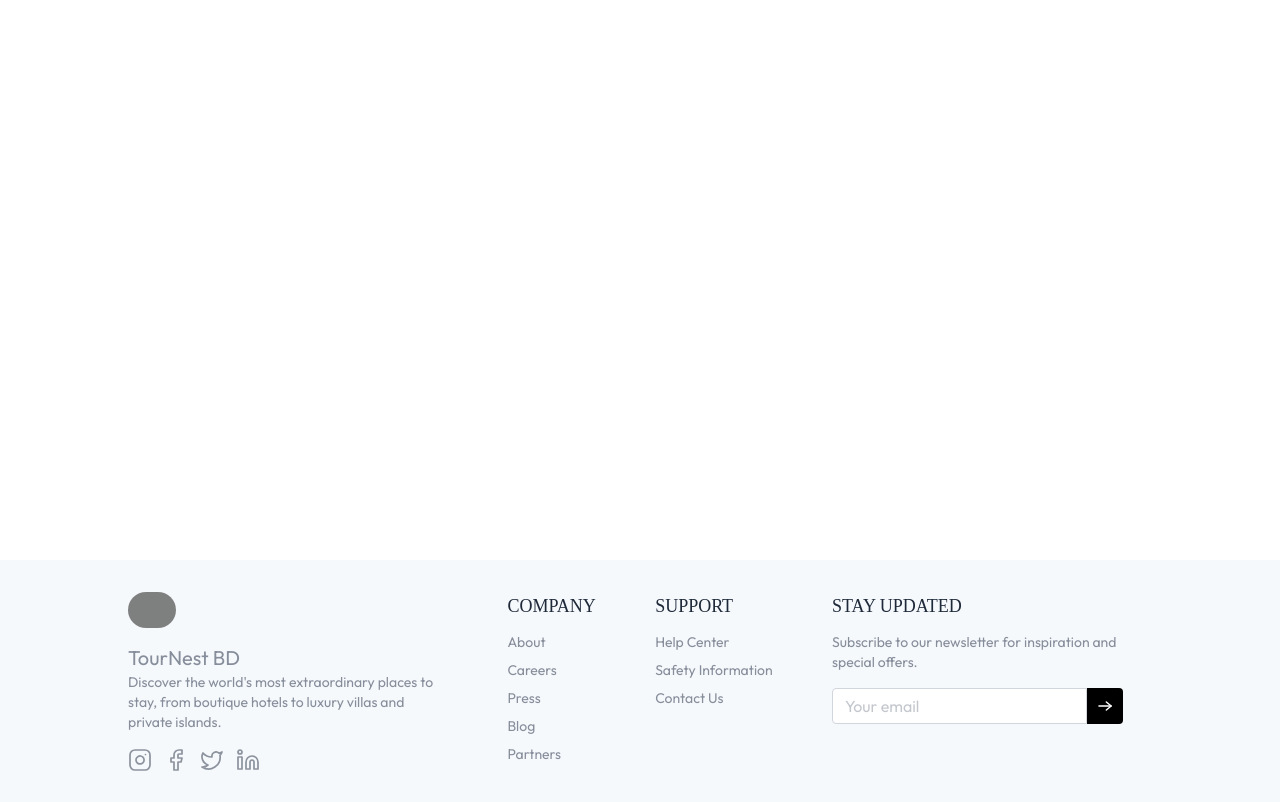
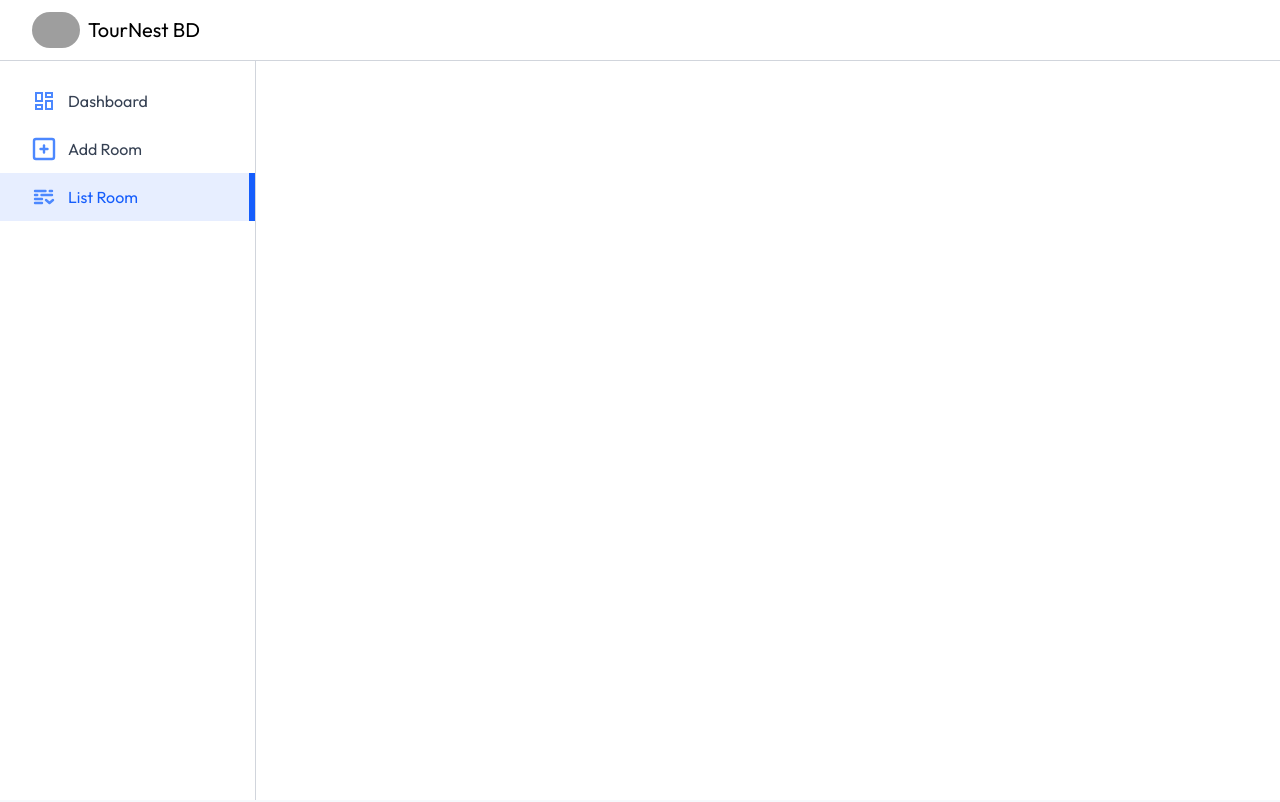
Before and after one commit to Mostakim69/practise-22, a React (Vite) app: page /owner/list-room in a window 1280 px wide. Shown: the top 802 px of the page. Built offline with nearby package versions, Linux system fonts and the light colour scheme; grey boxes are pictures that could not be loaded; a web font is replaced by a local one.

Commit message:
Sidebar Updated

```diff
--- a/src/App.jsx
+++ b/src/App.jsx
@@ -8,6 +8,9 @@ import PlaceDetails from './pages/PlaceDetails';
 import MyBookings from './pages/MyBookings';
 import PlaceReg from './components/PlaceReg';
 import Layout from './pages/admin/Layout';
+import Dashbord from './pages/admin/Dashbord';
+import AddPlace from './pages/admin/AddPlace';
+import ListPlace from './pages/admin/ListPlace';
 
 const App = () => {
   const isOwnerPath = useLocation().pathname.includes("owner");
@@ -22,7 +25,9 @@ const App = () => {
           <Route path='/rooms/:id' element={<PlaceDetails/>}/>
           <Route path='/my-bookings' element={<MyBookings/>}/>
           <Route path='/owner' element={<Layout/>}>
-
+                <Route index element={<Dashbord></Dashbord>}/>
+                <Route path="add-room" element={<AddPlace/>}/>
+                <Route path="list-room" element={<ListPlace/>}/>
           </Route>
         </Routes>
       </div>
--- a/src/components/admin/Navbar.jsx
+++ b/src/components/admin/Navbar.jsx
@@ -1,13 +1,13 @@
 import React from 'react';
 import { Link } from 'react-router-dom';
-import { assets } from '../../assets/assets';
 import { UserButton } from '@clerk/clerk-react';
 
 const Navbar = () => {
     return (
         <div className='flex items-center justify-between px-4 md:px-8 border-b border-gray-300 py-3 bg-white transition-all duration-300'>
-            <Link to='/'>
-                <img src={assets.logo} alt="logo" className='h-9 invert opacity-80' />
+            <Link to='/' className="flex flex-row gap-2">
+                <img src="https://i.postimg.cc/mDZvzcKn/add5bd76e80a208f85d556937ebe8abe.jpg" alt="logo" className={`h-9 rounded-full`} />
+                <h2 className={`font-Outfit mt-1 hidden md:block lg:block text-xl  transition-all `}>TourNest BD</h2>
             </Link>
             <UserButton></UserButton>
         </div>
--- a/src/pages/admin/AddPlace.jsx
+++ b/src/pages/admin/AddPlace.jsx
@@ -0,0 +1,11 @@
+import React from 'react';
+
+const AddPlace = () => {
+    return (
+        <div>
+
+        </div>
+    );
+};
+
+export default AddPlace;
--- a/src/pages/admin/Dashbord.jsx
+++ b/src/pages/admin/Dashbord.jsx
@@ -0,0 +1,11 @@
+import React from 'react';
+
+const Dashbord = () => {
+    return (
+        <div>
+
+        </div>
+    );
+};
+
+export default Dashbord;
--- a/src/pages/admin/Layout.jsx
+++ b/src/pages/admin/Layout.jsx
@@ -8,9 +8,9 @@ const Layout = () => {
         <div className='flex flex-col h-screen'>
             <Navbar></Navbar>
             <div className='flex h-full'>
-                <Sidebar></Sidebar>
+                <Sidebar/>
                 <div className='flex-1 p-4 pt-10 md:px-10 h-full'>
-                    <Outlet></Outlet>
+                    <Outlet/>
                 </div>
             </div>
         </div>
--- a/src/pages/admin/ListPlace.jsx
+++ b/src/pages/admin/ListPlace.jsx
@@ -0,0 +1,11 @@
+import React from 'react';
+
+const ListPlace = () => {
+    return (
+        <div>
+
+        </div>
+    );
+};
+
+export default ListPlace;
```
